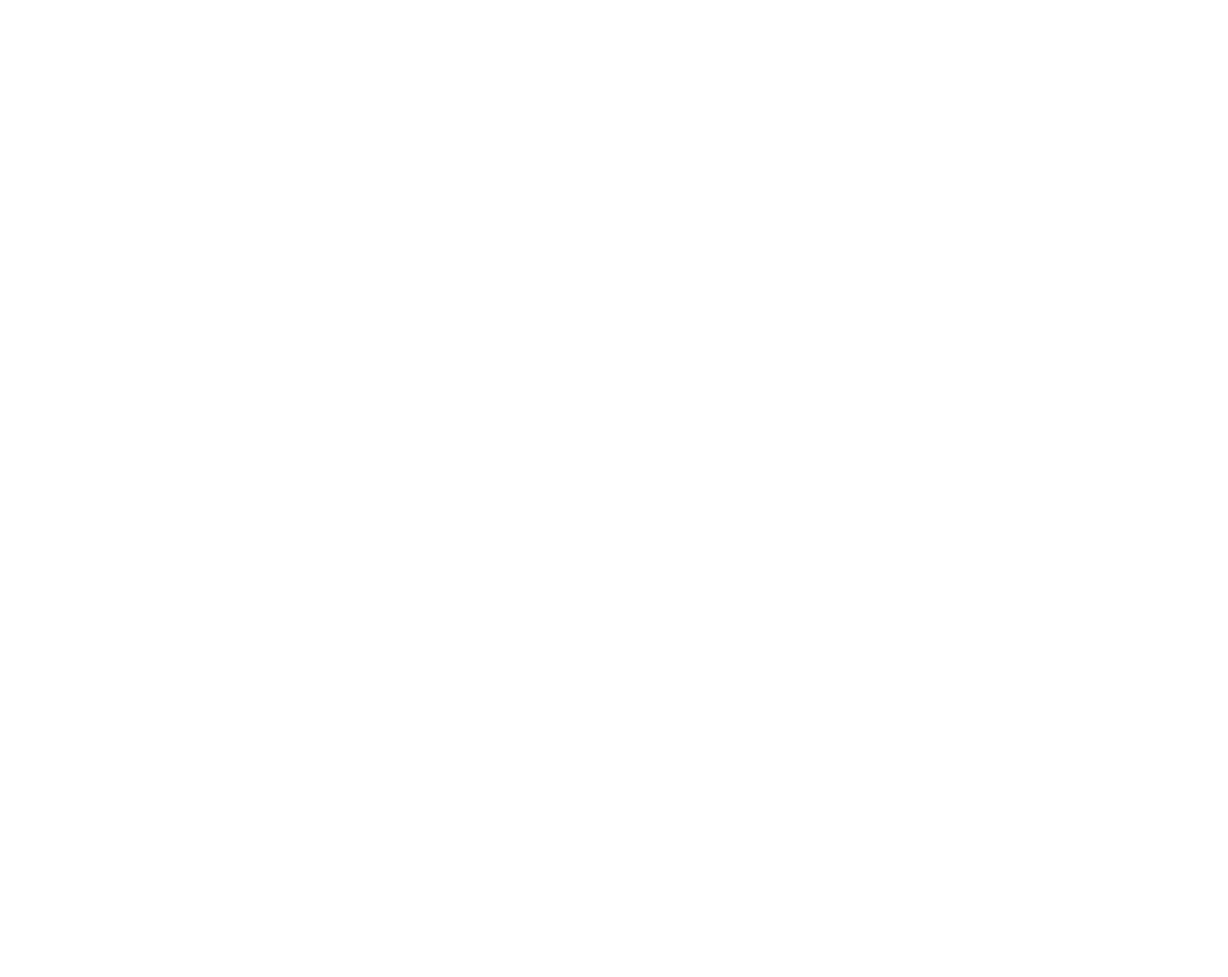
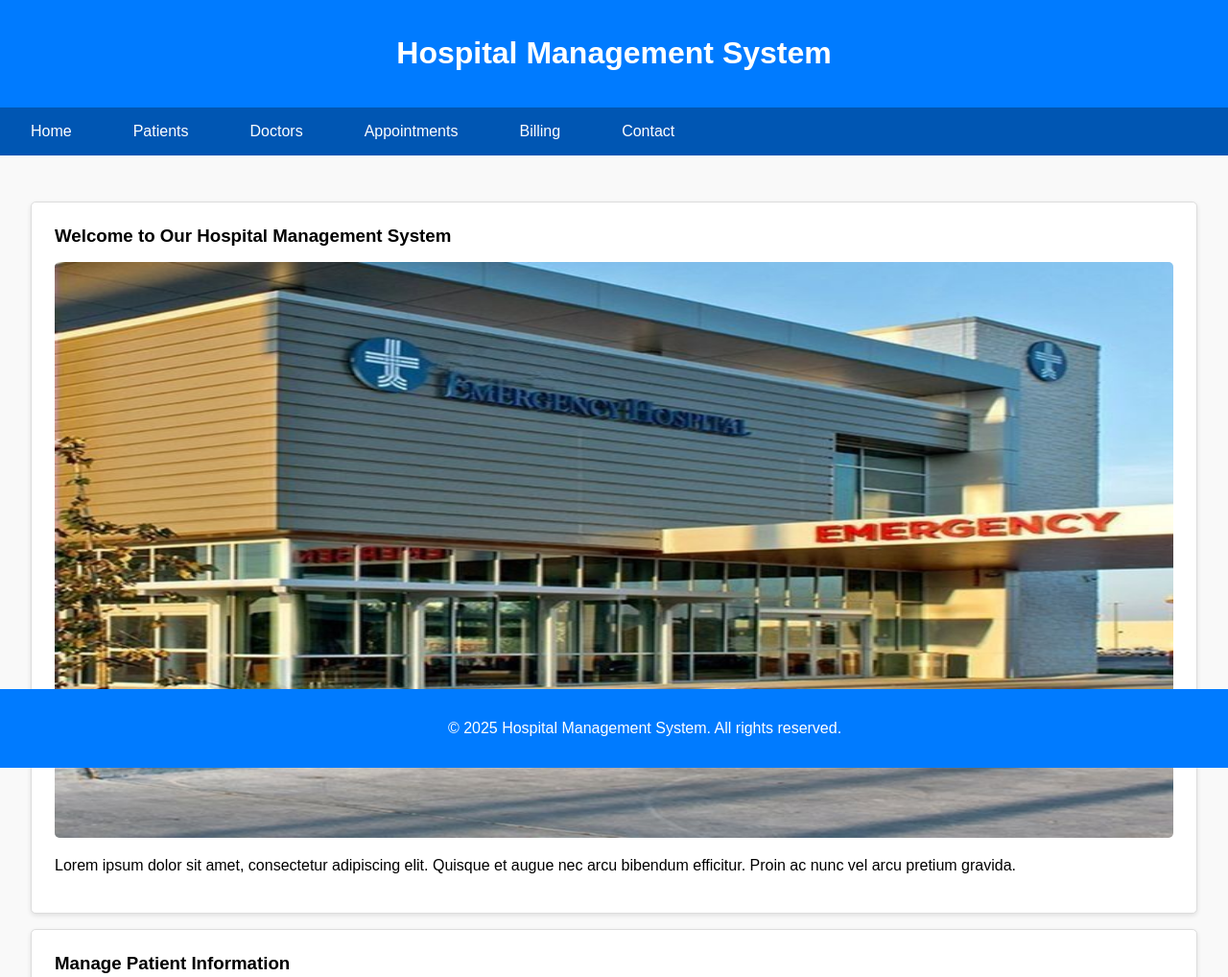
Before and after one commit to AsmoDegan/Hospital.Website, a plain HTML site: page index.html in a window 1280 px wide. Shown: the top 1018 px of the page at 96% size. Before the commit the page ends 800 px from the top, so only its background shows below. Drawn offline with Linux system fonts and the light colour scheme.

Commit message:
dhaman html iyo css aya is bedel ku sameye

```diff
--- a/index.html
+++ b/index.html
@@ -3,9 +3,51 @@
 <head>
     <meta charset="UTF-8">
     <meta name="viewport" content="width=device-width, initial-scale=1.0">
-    <title>Document</title>
+    <title>Hospital Management System</title>
+    <link rel="stylesheet" href="style.css">
 </head>
 <body>
+    <header>
+        <h1>Hospital Management System</h1>
+    </header>
 
+    <nav>
+        <a href="#">Home</a>
+        <a href="#">Patients</a>
+        <a href="#">Doctors</a>
+        <a href="#">Appointments</a>
+        <a href="#">Billing</a>
+        <a href="#">Contact</a>
+    </nav>
+
+    <div class="container">
+        <div class="card">
+            <h3>Welcome to Our Hospital Management System</h3>
+            <img src="images/hospital-welcome.jpeg" alt="Welcome to the hospital" style="width: 100%; height: 600px; border-radius: 5px;">
+            <p>Lorem ipsum dolor sit amet, consectetur adipiscing elit. Quisque et augue nec arcu bibendum efficitur. Proin ac nunc vel arcu pretium gravida.</p>
+        </div>
+
+        <div class="card">
+            <h3>Manage Patient Information</h3>
+            <img src="images/patient-records.jpeg" alt="Patient Records" style="width: 100%; height: auto; border-radius: 5px;">
+            <p>Quickly and securely access patient records, medical history, and treatment plans in one place.</p>
+        </div>
+
+        <div class="card">
+            <h3>Doctor Scheduling</h3>
+            <img src="images/doctor-schedule.jpeg" alt="Doctor Scheduling" style="width: 100%; height: auto; border-radius: 5px;">
+            <p>Organize and manage doctor appointments and schedules with ease.</p>
+        </div>
+
+        <div class="card">
+            <h3>Pharmacy Management</h3>
+            <img src="images/pharmacy.jpeg" alt="Pharmacy" style="width: 100%; height: auto; border-radius: 5px;">
+            <p>Ensure the availability of essential medicines and streamline pharmacy operations.</p>
+        </div>
+    </div>
+
+    <footer class="footer">
+        <p>&copy; 2025 Hospital Management System. All rights reserved.</p>
+    </footer>
 </body>
 </html>
--- a/style.css
+++ b/style.css
@@ -0,0 +1,64 @@
+body {
+    font-family: Arial, sans-serif;
+    margin: 0;
+    padding: 0;
+    background-color: #f9f9f9;
+}
+
+header {
+    background-color: #007bff;
+    color: white;
+    padding: 1rem 2rem;
+    text-align: center;
+}
+
+nav {
+    background-color: #0056b3;
+    overflow: hidden;
+}
+
+nav a {
+    float: left;
+    color: white;
+    padding: 1rem 2rem;
+    text-decoration: none;
+    display: block;
+}
+
+nav a:hover {
+    background-color: #003d80;
+}
+
+.container {
+    padding: 2rem;
+}
+
+.card {
+    background-color: white;
+    border: 1px solid #ddd;
+    border-radius: 5px;
+    box-shadow: 0 2px 5px rgba(0, 0, 0, 0.1);
+    margin: 1rem 0;
+    padding: 1.5rem;
+}
+
+.card h3 {
+    margin: 0 0 1rem;
+}
+
+.footer {
+    background-color: #007bff;
+    color: white;
+    text-align: center;
+    padding: 1rem 2rem;
+    position: fixed;
+    bottom: 0;
+    width: 100%;
+}
+
+@media (max-width: 768px) {
+    nav a {
+        float: none;
+        text-align: center;
+    }
+}
```
Also changed, not shown: images/doctor-schedule.jpeg (added), images/hospital-welcome.jpeg (added), images/patient-records.jpeg (added), images/pharmacy.jpeg (added).
